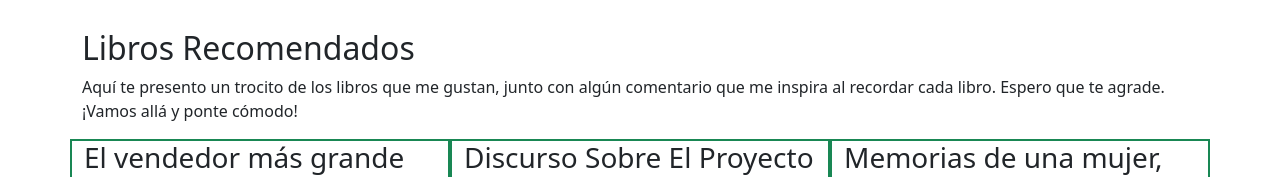
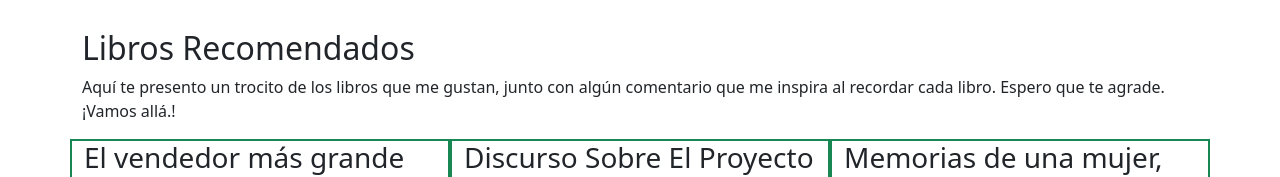
Before and after one commit to rafaelnivardo/portafolio, a plain HTML site: page LibrosRecomendados.html in a window 1280 px wide. Shown: the part 1041-1218 px from the top of the page. Drawn offline with nearby package versions, Linux system fonts and the light colour scheme.

Commit message:
Mejorando el primer párrafo de libros recomendados

```diff
--- a/LibrosRecomendados.html
+++ b/LibrosRecomendados.html
@@ -54,7 +54,7 @@
   <main class="container my-4">
     <h2>Libros Recomendados</h2>
     <p>Aquí te presento un trocito de los libros que me gustan, junto con algún comentario que me inspira al recordar
-      cada libro. Espero que te agrade. ¡Vamos allá y ponte cómodo!</p>
+      cada libro. Espero que te agrade. ¡Vamos allá.!</p>
     <div class="row">
       <div class="col-sm-6 col-md-4 border border-success border-2">
         <h3>El vendedor más grande del mundo, Og Mandino</h3>
```
